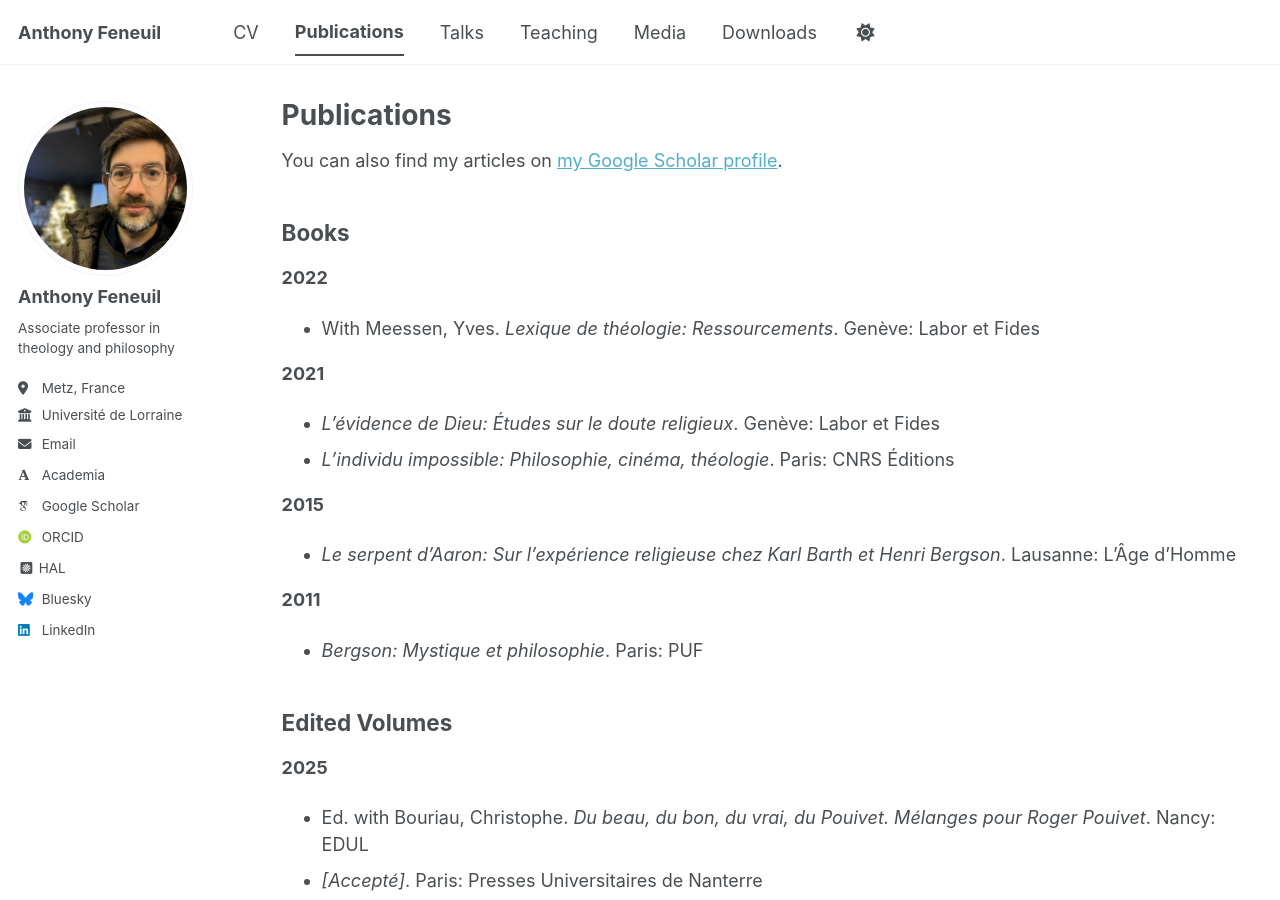
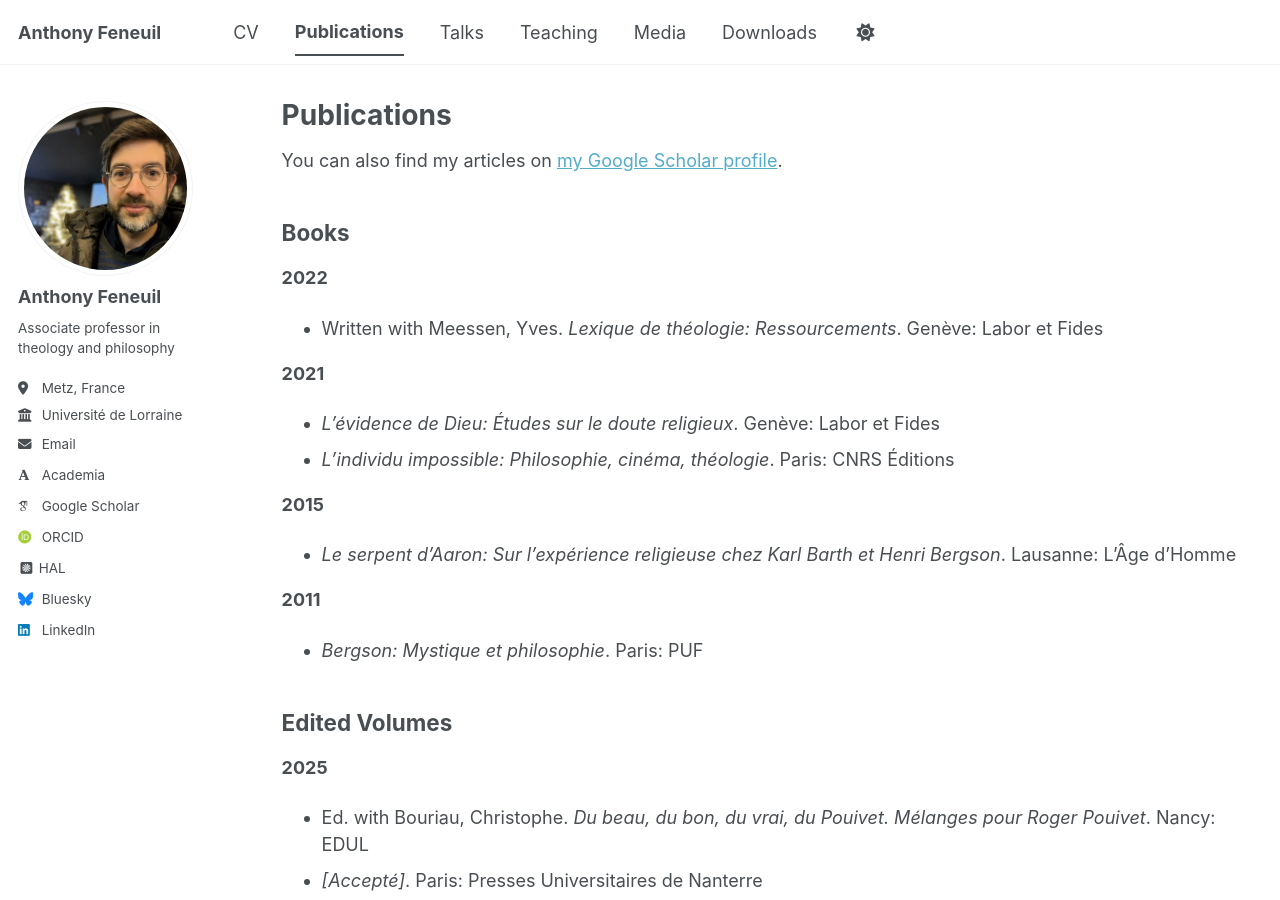
Before and after one commit to anfnl/anfnl.github.io, a Jekyll site: the page built from _pages/publications.md, in a window 1280 px wide and 900 px high. Built offline with Jekyll 4.4.1, drawn with Linux system fonts in a browser that asks for light colours; some web fonts are replaced; a script bundle is joined from its source files by our own code; library files that are not in the unit come from our copies.

Commit message:
Update publications.md

```diff
--- a/_pages/publications.md
+++ b/_pages/publications.md
@@ -11,7 +11,7 @@ You can also find my articles on [my Google Scholar profile](https://scholar.goo
 
 **2022**
 
-* With Meessen, Yves. *Lexique de théologie: Ressourcements*. Genève: Labor et Fides
+* Written with Meessen, Yves. *Lexique de théologie: Ressourcements*. Genève: Labor et Fides
 
 **2021**
 
```
